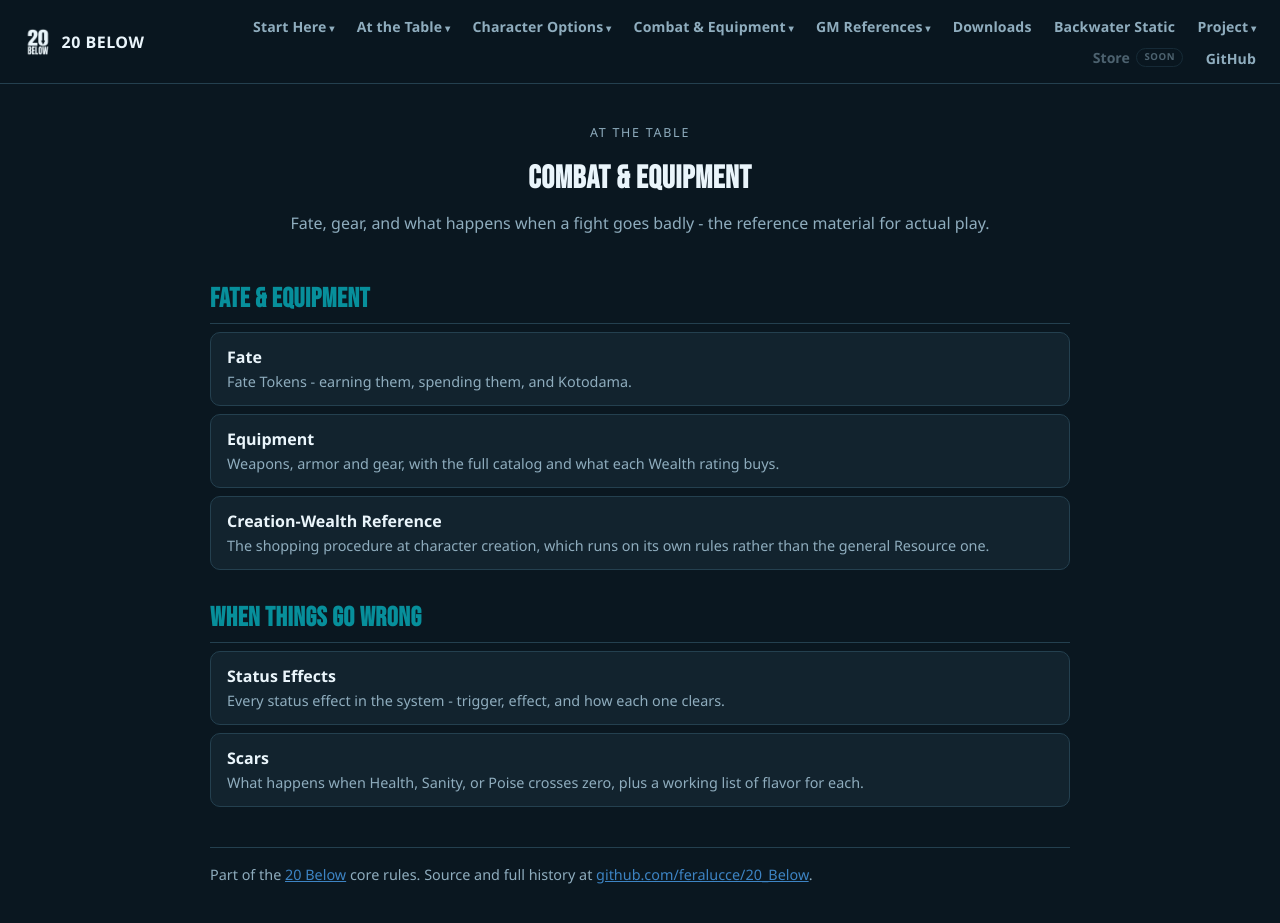
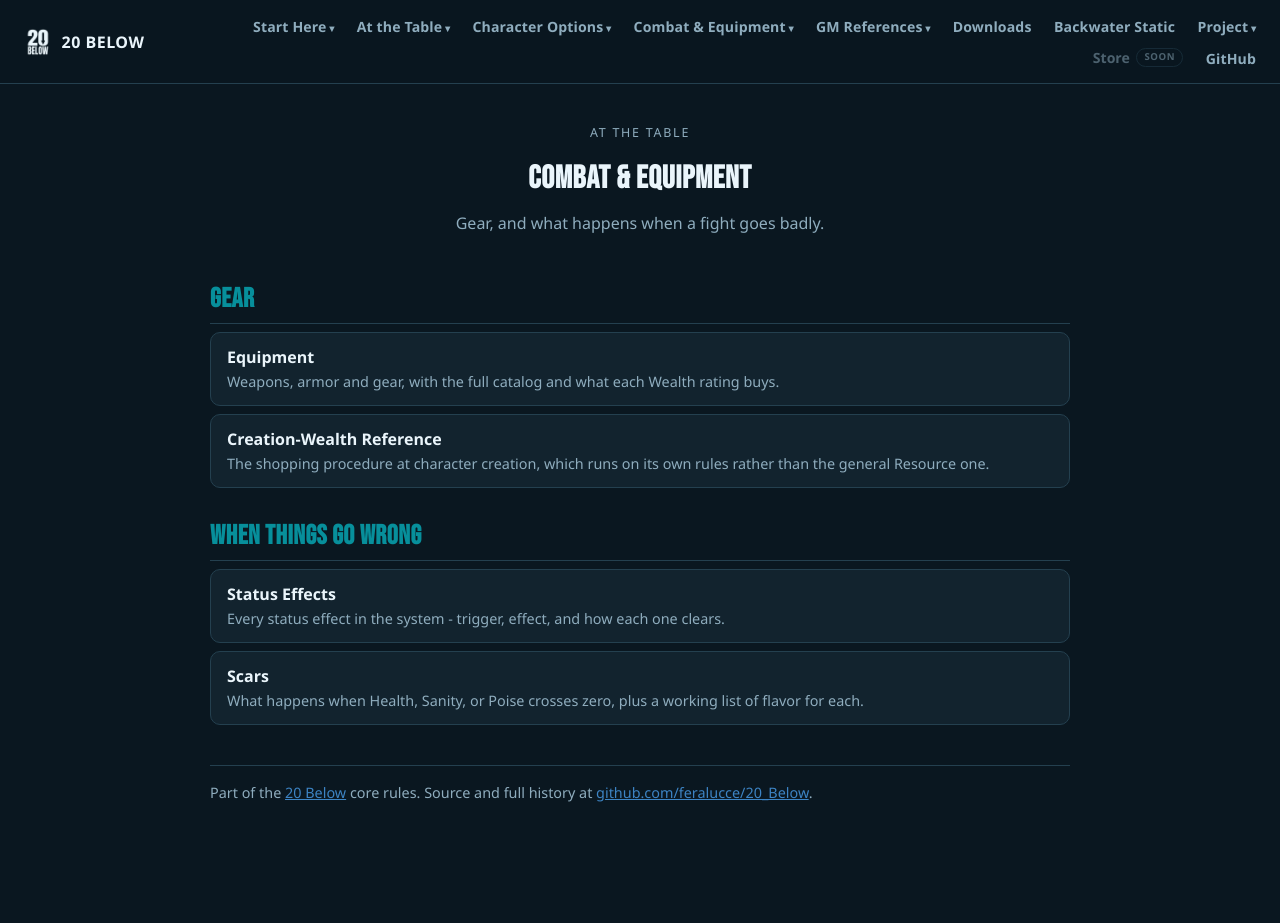
Before and after one commit to feralucce/20_Below, a Jekyll site: the page built from combat-equipment.html, in a window 1280 px wide and 959 px high. Shown: the top 923 px of the window. Built offline with Jekyll 4.4.1, drawn with Linux system fonts in a browser that asks for light colours.

Commit message:
Fate is a character chapter, not a combat one
It was under Combat & Equipment, and it had been for long enough that I
moved it there again without reading it. Chapter 10 is Nature - who a
character fundamentally is, chosen at creation - the Fate Tokens that
Nature earns you, Ki, the pool that fuels every Gift you own, and
Kotodama. None of that is a fight. Nature sits beside Flaws on the
sheet and Ki sits beside Gifts.

So it joins Character Options, after Flaws, in the order creation
actually runs. Combat & Equipment keeps what is genuinely about
fighting and carrying: Equipment, what it costs at creation, and the
two pages about what happens when a fight goes badly.

Both hubs' section headings and standfirsts moved with it. The combat
page still described itself as "Fate, gear, and what happens when a
fight goes badly", and its meta description still promised a Difficulty
Chart that left for At the Table in the previous commit.

Co-Authored-By: Claude Opus 5 <noreply@anthropic.com>

```diff
--- a/_includes/site-nav.html
+++ b/_includes/site-nav.html
@@ -59,7 +60,6 @@ own <main id="main">. It is invisible until focused.
     <li class="has-dropdown">
       <a href="/combat-equipment.html"{% if page.nav_section == "combat" %} aria-current="page"{% endif %}>Combat &amp; Equipment</a>
       <ul class="dropdown">
-        <li><a href="/webbook/fate.html">Fate</a></li>
         <li><a href="/webbook/equipment.html">Equipment</a></li>
         <li><a href="/docs/creation-wealth-reference.html">Creation-Wealth Reference</a></li>
         <li><a href="/docs/status-effects.html">Status Effects</a></li>
--- a/character-options.html
+++ b/character-options.html
@@ -65,11 +65,15 @@ nav_section: options
     </a>
   </div>
 
-  <h2>Flaws &amp; Growth</h2>
+  <h2>Flaws, Fate &amp; Growth</h2>
   <div class="doc-list">
     <a class="doc-card" href="webbook/flaws.html">
       <div class="name">Flaws</div>
       <div class="desc">Character-creation disadvantages, Boons' mirror image.</div>
+    </a>
+    <a class="doc-card" href="webbook/fate.html">
+      <div class="name">Fate</div>
+      <div class="desc">Nature, Fate Tokens and Ki - who your character fundamentally is, what that earns them, and the pool that fuels every Gift.</div>
     </a>
     <a class="doc-card" href="webbook/advancement.html">
       <div class="name">Advancement</div>
--- a/combat-equipment.html
+++ b/combat-equipment.html
@@ -7,7 +7,7 @@ nav_section: combat
 <meta charset="utf-8" />
 <meta name="viewport" content="width=device-width, initial-scale=1" />
 <title>20 Below - Combat &amp; Equipment</title>
-<meta name="description" content="Fate, weapons and gear, Status Effects, Scars, and the Difficulty Chart - everything you need at the table once a scene turns physical." />
+<meta name="description" content="Weapons and gear, what they cost at creation, and what happens to a character when a fight goes badly." />
 {% include brand-head.html %}
 <style>
   /* Colour, type and the shared components live in
@@ -38,15 +38,11 @@ nav_section: combat
   <header>
     <p class="eyebrow">At the Table</p>
     <h1>Combat &amp; Equipment</h1>
-    <p class="subtitle">Fate, gear, and what happens when a fight goes badly - the reference material for actual play.</p>
+    <p class="subtitle">Gear, and what happens when a fight goes badly.</p>
   </header>
 
-  <h2>Fate &amp; Equipment</h2>
+  <h2>Gear</h2>
   <div class="doc-list">
-    <a class="doc-card" href="webbook/fate.html">
-      <div class="name">Fate</div>
-      <div class="desc">Fate Tokens - earning them, spending them, and Kotodama.</div>
-    </a>
     <a class="doc-card" href="webbook/equipment.html">
       <div class="name">Equipment</div>
       <div class="desc">Weapons, armor and gear, with the full catalog and what each Wealth rating buys.</div>
```
Also changed, not shown: other parts of _includes/site-nav.html (+1 -0 lines).
